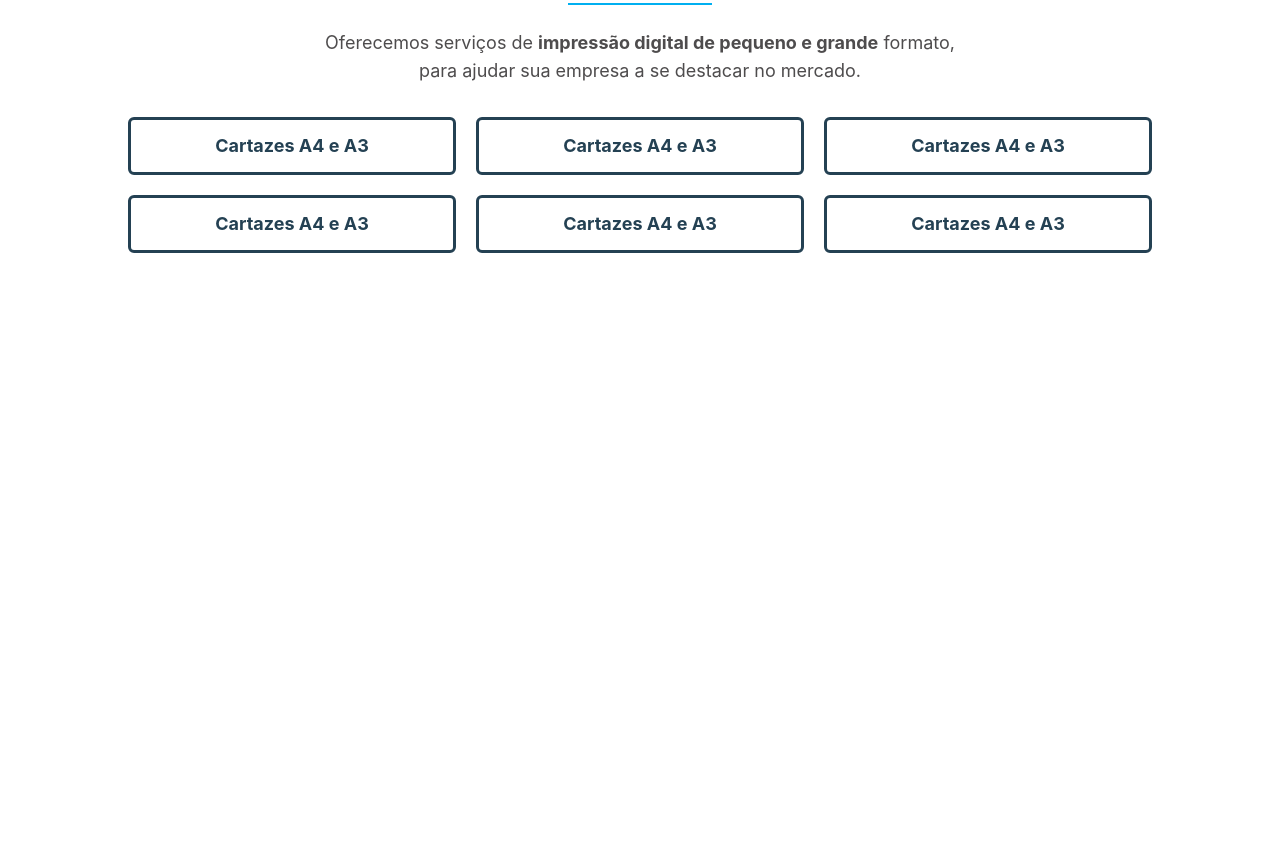
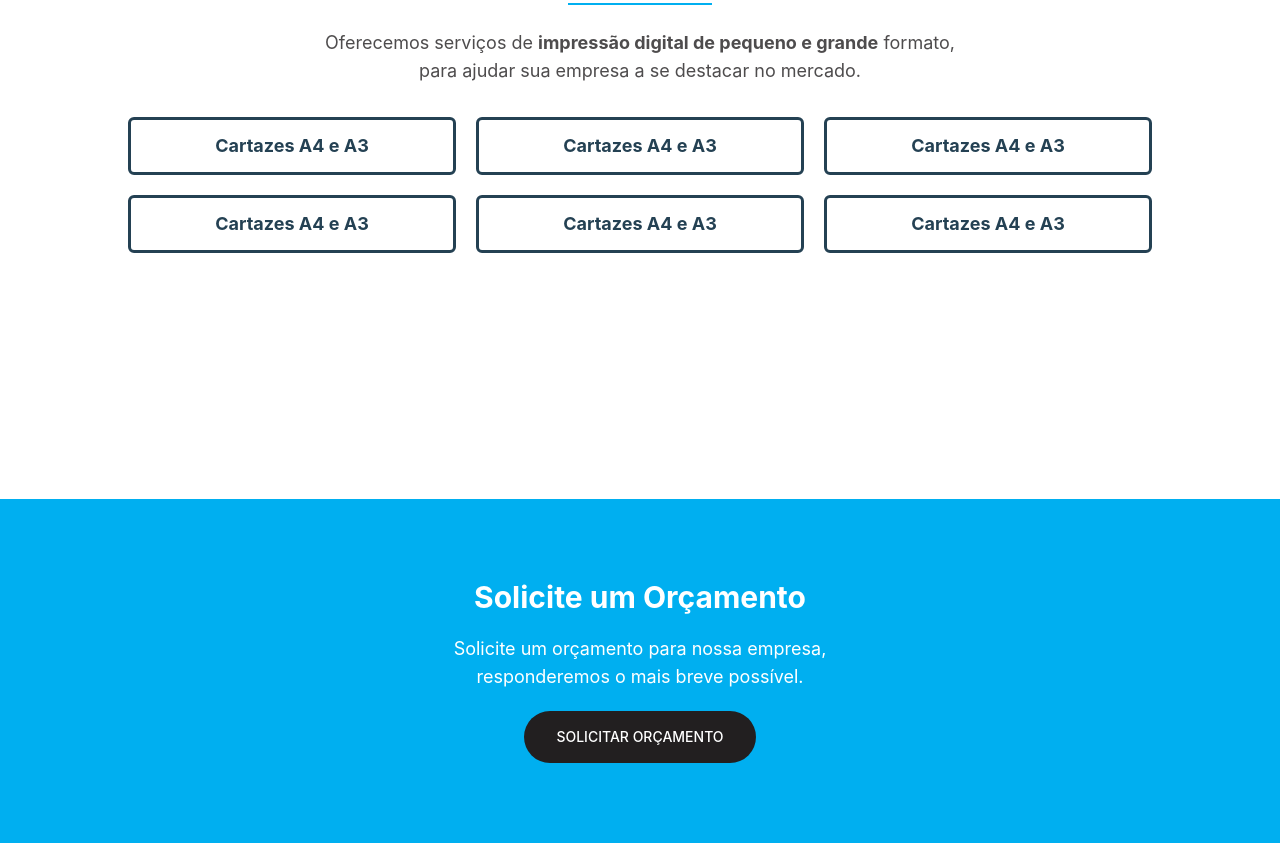
Before and after one commit to vinicius-dsr/hmgraficavisual, an Astro site: page / in a window 1280 px wide. Shown: the part 2505-3348 px from the top of the page. Before the commit the page ends 3004 px from the top, so only its background shows below. Built offline with nearby package versions, Linux system fonts and the light colour scheme; Astro itself is replaced by a stand-in of ours.

Commit message:
feat: add initial contact section

```diff
--- /dev/null
+++ b/src/components/sections/Contact.astro
@@ -0,0 +1,18 @@
+---
+
+---
+
+<section class="w-full bg-primary py-20">
+  <div class="flex flex-col gap-5 mx-auto max-w-5xl items-center text-white">
+    <h2 class="text-3xl font-bold">Solicite um Orçamento</h2>
+    <p class="text-lg max-w-[35vw] text-center">
+      Solicite um orçamento para nossa empresa, responderemos o mais breve
+      possível.
+    </p>
+    <a
+      href=""
+      class="px-8 py-4 text-sm uppercase bg-black rounded-full text-white font-medium flex items-center justify-center"
+      >Solicitar Orçamento</a
+    >
+  </div>
+</section>
--- a/src/pages/index.astro
+++ b/src/pages/index.astro
@@ -4,6 +4,7 @@ import Hero from "@/components/sections/Hero.astro";
 import Layout from "@/layouts/Layout.astro";
 import Offset from "@/components/sections/Offset.astro";
 import Digital from "@/components/sections/Digital.astro";
+import Contact from "@/components/sections/Contact.astro";
 ---
 
 <Layout title="HM Soluções Gráficas">
@@ -11,4 +12,5 @@ import Digital from "@/components/sections/Digital.astro";
 	<About />
 	<Offset />
 	<Digital />
+	<Contact />
 </Layout>
```
